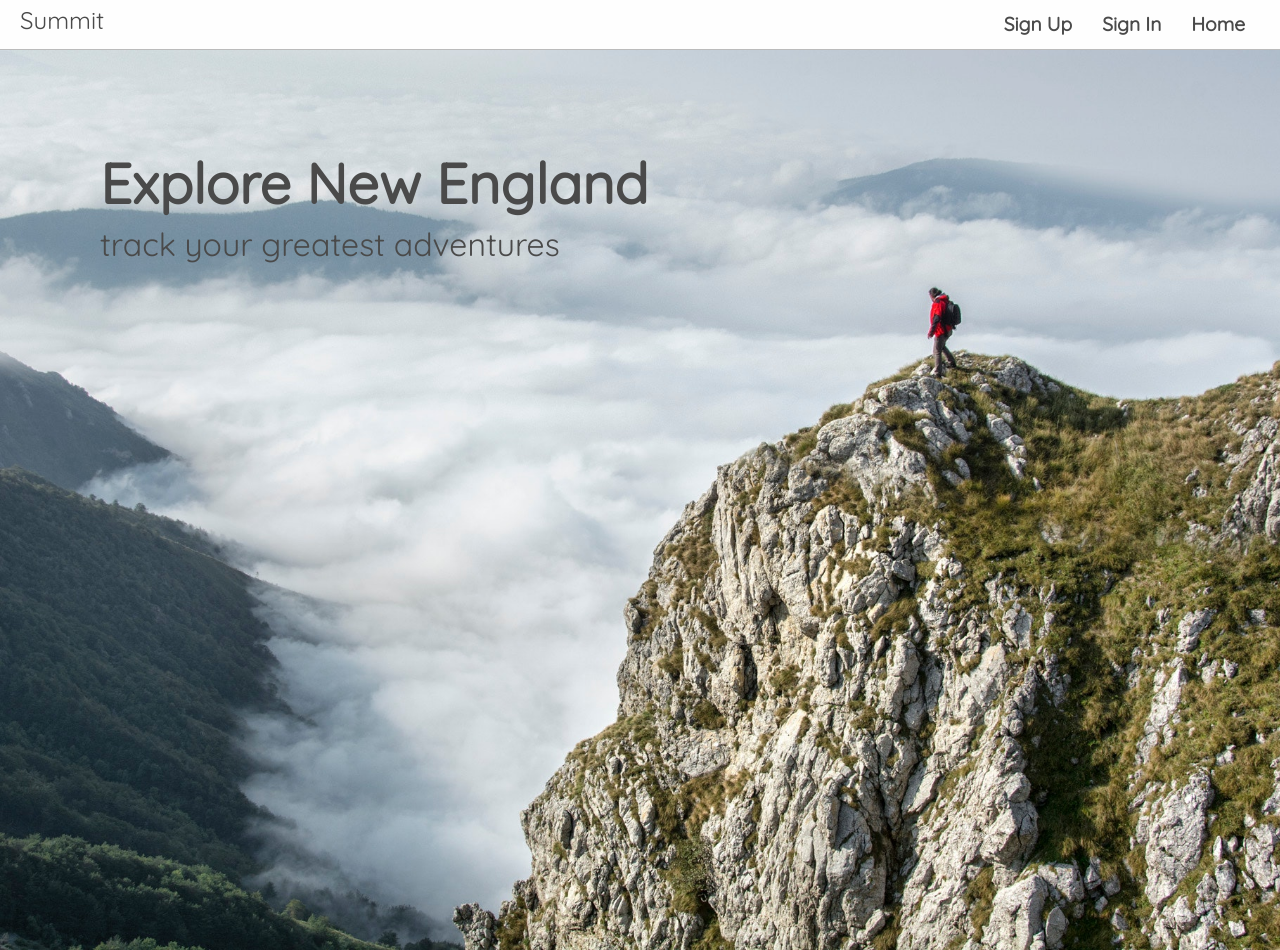
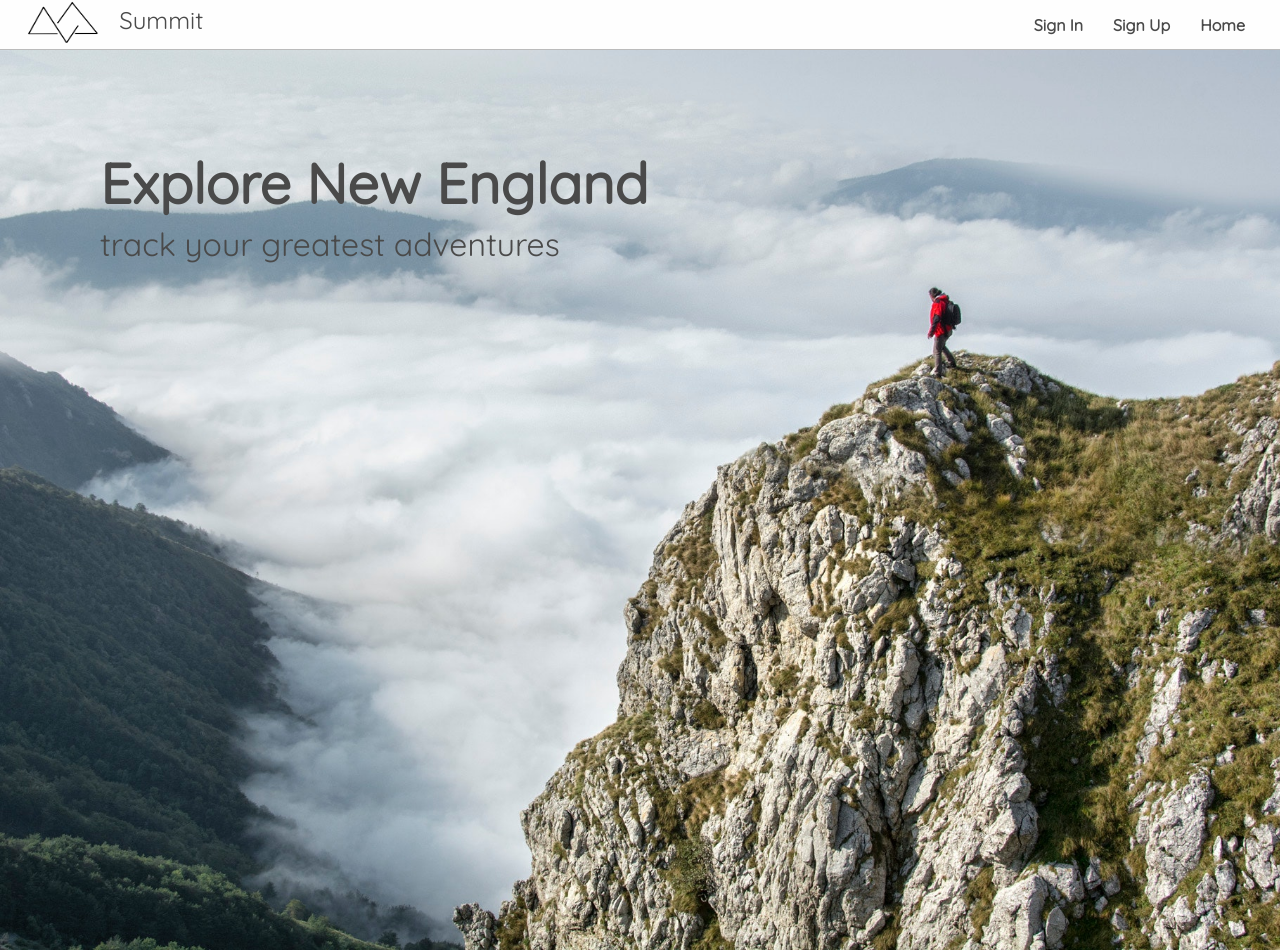
Before and after one commit to jenfox4/summit-client, a React app: page /sign-in in a window 1280 px wide. Built offline with nearby package versions, Linux system fonts and the light colour scheme.

Commit message:
Updated logo to be sleek and modern mountain logos

```diff
--- a/src/header/Header.js
+++ b/src/header/Header.js
@@ -5,17 +5,17 @@ import './Header.scss'
 
 const authenticatedOptions = (
   <React.Fragment>
+    <Link to="/mountains">All Mountains</Link>
+    <Link to="/completed-summits">My Completed Summits</Link>
     <Link to="/change-password">Change Password</Link>
     <Link to="/sign-out">Sign Out</Link>
-    <Link to="/mountains">All Mountains</Link>
-    <Link to="/completed-summits">My Completed Summits</Link>
   </React.Fragment>
 )
 
 const unauthenticatedOptions = (
   <React.Fragment>
+    <Link to="/sign-in">Sign In</Link>
     <Link to="/sign-up">Sign Up</Link>
-    <Link to="/sign-in">Sign In</Link>
   </React.Fragment>
 )
 
@@ -27,9 +27,11 @@ const alwaysOptions = (
 
 const Header = ({ user }) => (
   <header className="main-header">
+    <img
+      src={require('./logo.png')}
+      className='logo' />
     <h4>Summit</h4>
     <nav>
-      { user && <span>Welcome, {user.email}</span>}
       { user ? authenticatedOptions : unauthenticatedOptions }
       { alwaysOptions }
     </nav>
--- a/src/header/Header.scss
+++ b/src/header/Header.scss
@@ -15,7 +15,7 @@
   }
   a,
   span {
-    font-size: 1.2em;
+    font-size: 1em;
     font-weight: 600;
     margin: 0 15px;
     color: $black;
@@ -31,7 +31,7 @@
 
 .logo {
   height: 100%;
-  width: 15%;
+  width: 8%;
 }
 
 @media (max-width: 600px) {
```
Also changed, not shown: src/header/logo.png (added).
